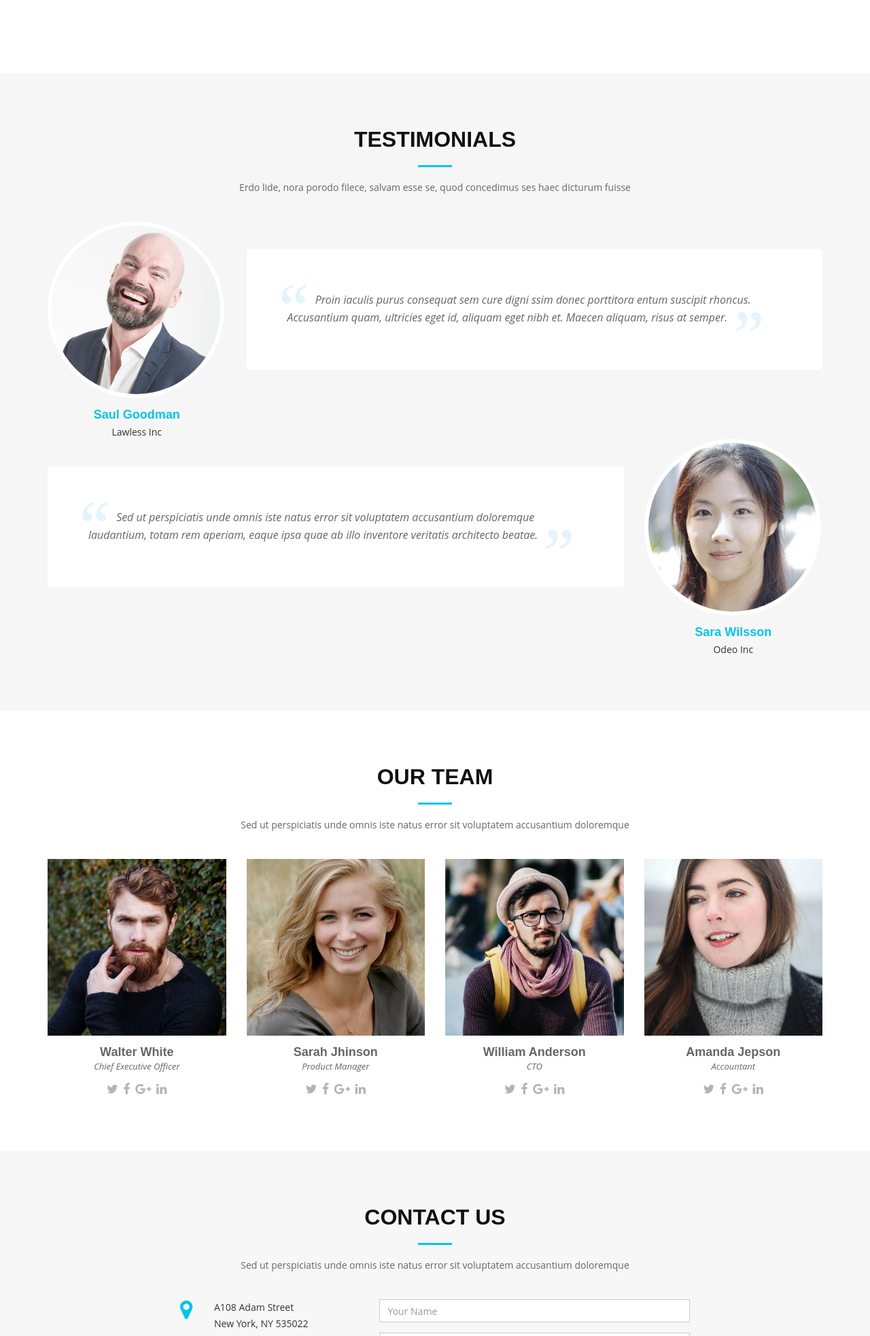
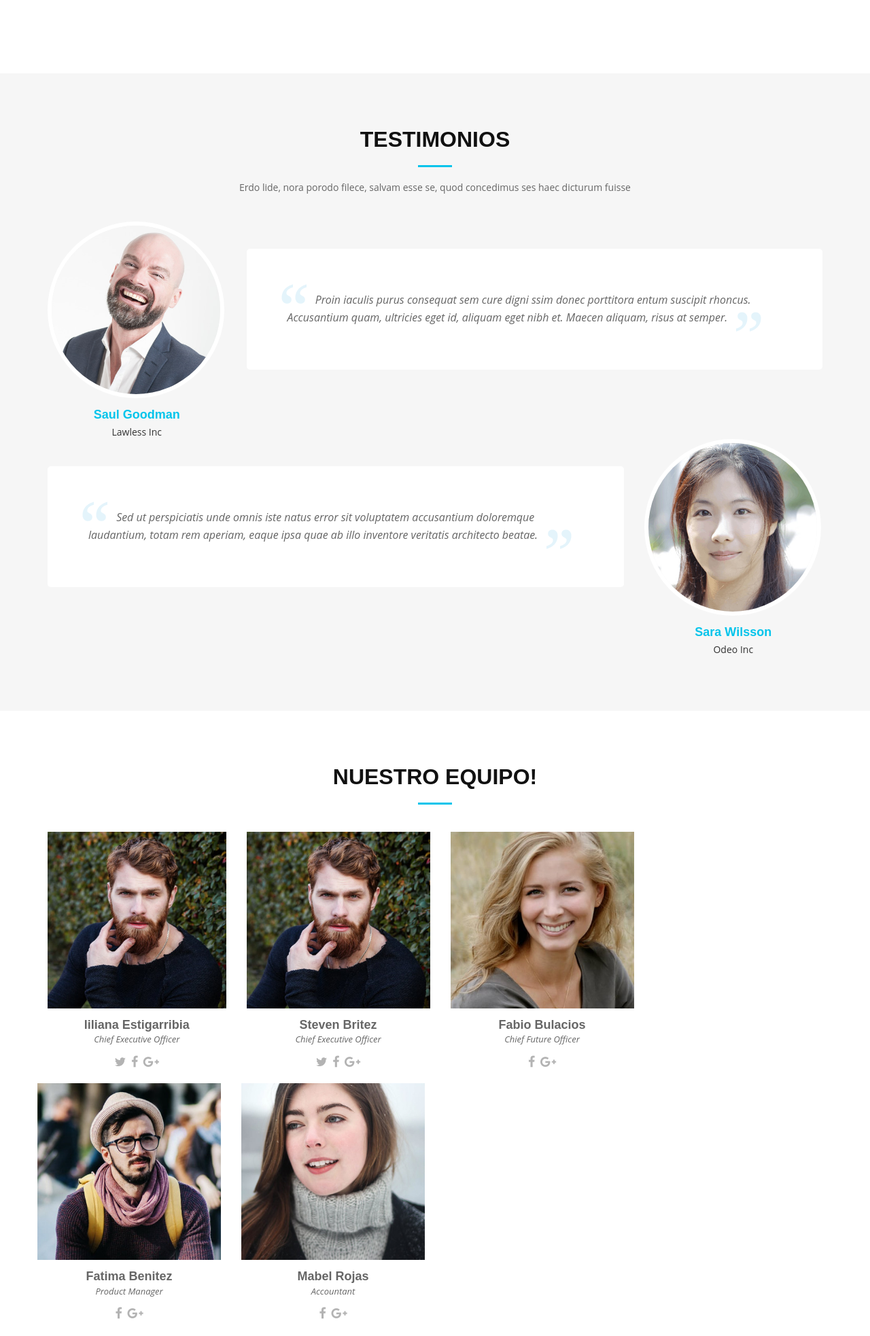
Before and after one commit to lestigarribiaf/karupora, a Django app: page /recetas/ in a window 1280 px wide. Shown: the part 3201-5167 px from the top of the page at 68% size. Run offline with Django 3.2, Linux system fonts and the light colour scheme; data comes from the database, SQL or seed files in the repository; some libraries are stand-ins or nearby versions.

Commit message:
web modificada a estatica

```diff
--- a/pendientes/templates/main_template.html
+++ b/pendientes/templates/main_template.html
@@ -299,7 +298,7 @@
     <div class="container wow fadeInUp">
       <div class="row">
         <div class="col-md-12">
-          <h3 class="section-title">Testimonials</h3>
+          <h3 class="section-title">Testimonios</h3>
           <div class="section-title-divider"></div>
           <p class="section-description">Erdo lide, nora porodo filece, salvam esse se, quod concedimus ses haec dicturum fuisse</p>
         </div>
@@ -308,14 +307,14 @@
       <div class="row">
         <div class="col-md-3">
           <div class="profile">
-            <div class="pic"><img src="img/client-1.jpg" alt=""></div>
+            <div class="pic"><img src="/static/img/client-1.jpg" alt=""></div>
             <h4>Saul Goodman</h4>
             <span>Lawless Inc</span>
           </div>
         </div>
         <div class="col-md-9">
           <div class="quote">
-            <b><img src="img/quote_sign_left.png" alt=""></b> Proin iaculis purus consequat sem cure digni ssim donec porttitora entum suscipit rhoncus. Accusantium quam, ultricies eget id, aliquam eget nibh et. Maecen aliquam, risus at semper. <small><img src="img/quote_sign_right.png" alt=""></small>
+            <b><img src="/static/img/quote_sign_left.png" alt=""></b> Proin iaculis purus consequat sem cure digni ssim donec porttitora entum suscipit rhoncus. Accusantium quam, ultricies eget id, aliquam eget nibh et. Maecen aliquam, risus at semper. <small><img src="/static/img/quote_sign_right.png" alt=""></small>
           </div>
         </div>
       </div>
@@ -323,12 +322,12 @@
       <div class="row">
         <div class="col-md-9">
           <div class="quote">
-            <b><img src="img/quote_sign_left.png" alt=""></b> Sed ut perspiciatis unde omnis iste natus error sit voluptatem accusantium doloremque laudantium, totam rem aperiam, eaque ipsa quae ab illo inventore veritatis architecto beatae. <small><img src="img/quote_sign_right.png" alt=""></small>
+            <b><img src="/static/img/quote_sign_left.png" alt=""></b> Sed ut perspiciatis unde omnis iste natus error sit voluptatem accusantium doloremque laudantium, totam rem aperiam, eaque ipsa quae ab illo inventore veritatis architecto beatae. <small><img src="/static/img/quote_sign_right.png" alt=""></small>
           </div>
         </div>
         <div class="col-md-3">
           <div class="profile">
-            <div class="pic"><img src="img/client-2.jpg" alt=""></div>
+            <div class="pic"><img src="/static/img/client-2.jpg" alt=""></div>
             <h4>Sara Wilsson</h4>
             <span>Odeo Inc</span>
           </div>
@@ -345,65 +344,80 @@
     <div class="container wow fadeInUp">
       <div class="row">
         <div class="col-md-12">
-          <h3 class="section-title">Our Team</h3>
+          <h3 class="section-title">Nuestro equipo!</h3>
           <div class="section-title-divider"></div>
-          <p class="section-description">Sed ut perspiciatis unde omnis iste natus error sit voluptatem accusantium doloremque</p>
+          <p class="section-description"></p>
         </div>
       </div>
 
       <div class="row">
         <div class="col-md-3">
           <div class="member">
-            <div class="pic"><img src="img/team-1.jpg" alt=""></div>
-            <h4>Walter White</h4>
+            <div class="pic"><img src="/static/img/team-1.jpg" alt=""></div>
+            <h4>liliana Estigarribia</h4>
             <span>Chief Executive Officer</span>
             <div class="social">
               <a href=""><i class="fa fa-twitter"></i></a>
               <a href=""><i class="fa fa-facebook"></i></a>
               <a href=""><i class="fa fa-google-plus"></i></a>
-              <a href=""><i class="fa fa-linkedin"></i></a>
+
+            </div>
+          </div>
+        </div>
+
+        <div class="row">
+          <div class="col-md-3">
+            <div class="member">
+              <div class="pic"><img src="/static/img/team-1.jpg" alt=""></div>
+              <h4>Steven Britez</h4>
+              <span>Chief Executive Officer</span>
+              <div class="social">
+                <a href=""><i class="fa fa-twitter"></i></a>
+                <a href=""><i class="fa fa-facebook"></i></a>
+                <a href=""><i class="fa fa-google-plus"></i></a>
+
               </div>
             </div>
           </div>
 
         <div class="col-md-3">
           <div class="member">
-            <div class="pic"><img src="img/team-2.jpg" alt=""></div>
-            <h4>Sarah Jhinson</h4>
-            <span>Product Manager</span>
+            <div class="pic"><img src="/static/img/team-2.jpg" alt=""></div>
+            <h4>Fabio Bulacios</h4>
+            <span>Chief Future Officer</span>
             <div class="social">
-              <a href=""><i class="fa fa-twitter"></i></a>
+
               <a href=""><i class="fa fa-facebook"></i></a>
               <a href=""><i class="fa fa-google-plus"></i></a>
-              <a href=""><i class="fa fa-linkedin"></i></a>
+
             </div>
           </div>
         </div>
 
         <div class="col-md-3">
           <div class="member">
-            <div class="pic"><img src="img/team-3.jpg" alt=""></div>
-            <h4>William Anderson</h4>
-            <span>CTO</span>
+            <div class="pic"><img src="/static/img/team-3.jpg" alt=""></div>
+            <h4>Fatima Benitez</h4>
+            <span>Product Manager</span>
             <div class="social">
-              <a href=""><i class="fa fa-twitter"></i></a>
+
               <a href=""><i class="fa fa-facebook"></i></a>
               <a href=""><i class="fa fa-google-plus"></i></a>
-              <a href=""><i class="fa fa-linkedin"></i></a>
+
             </div>
           </div>
         </div>
 
         <div class="col-md-3">
           <div class="member">
-            <div class="pic"><img src="img/team-4.jpg" alt=""></div>
-            <h4>Amanda Jepson</h4>
+            <div class="pic"><img src="/static/img/team-4.jpg" alt=""></div>
+            <h4>Mabel Rojas</h4>
             <span>Accountant</span>
             <div class="social">
-              <a href=""><i class="fa fa-twitter"></i></a>
+
               <a href=""><i class="fa fa-facebook"></i></a>
               <a href=""><i class="fa fa-google-plus"></i></a>
-              <a href=""><i class="fa fa-linkedin"></i></a>
+
             </div>
           </div>
         </div>
@@ -419,9 +433,9 @@
     <div class="container wow fadeInUp">
       <div class="row">
         <div class="col-md-12">
-          <h3 class="section-title">Contact Us</h3>
+          <h3 class="section-title"> Contactanos! </h3>
           <div class="section-title-divider"></div>
-          <p class="section-description">Sed ut perspiciatis unde omnis iste natus error sit voluptatem accusantium doloremque</p>
+          <p class="section-description">Estamos abiertos a ayudar y mejorar, mandanos un mensajito! </p>
         </div>
       </div>
 
@@ -430,17 +444,17 @@
           <div class="info">
             <div>
               <i class="fa fa-map-marker"></i>
-              <p>A108 Adam Street<br>New York, NY 535022</p>
+              <p>Paraguay</p>
             </div>
 
             <div>
               <i class="fa fa-envelope"></i>
-              <p>info@example.com</p>
+              <p>karu_paraguay@hotmail.com</p>
             </div>
 
             <div>
               <i class="fa fa-phone"></i>
-              <p>+1 5589 55488 55s</p>
+              <p>+595 984 355 755</p>
             </div>
 
           </div>
```
Also changed, not shown: other parts of pendientes/templates/main_template.html (+14 -15 lines). Lines whose indentation alone changed are shown as unchanged.
